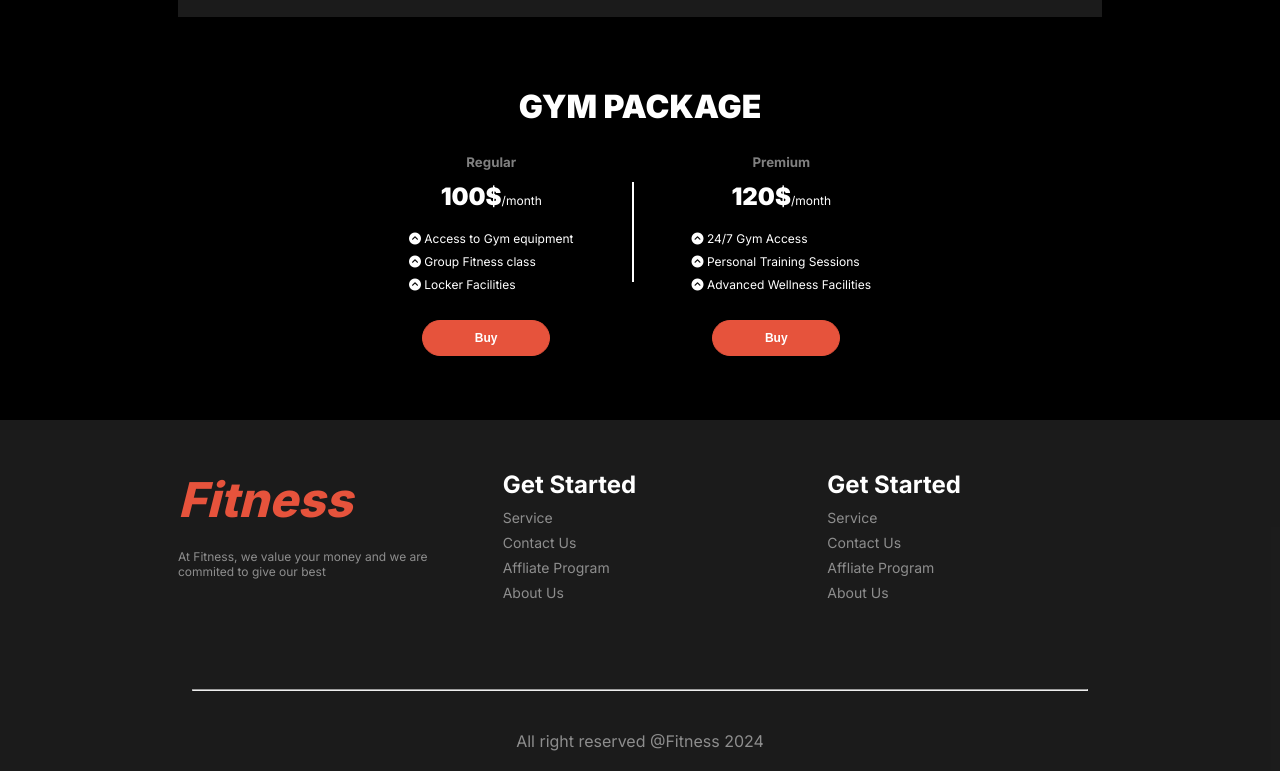
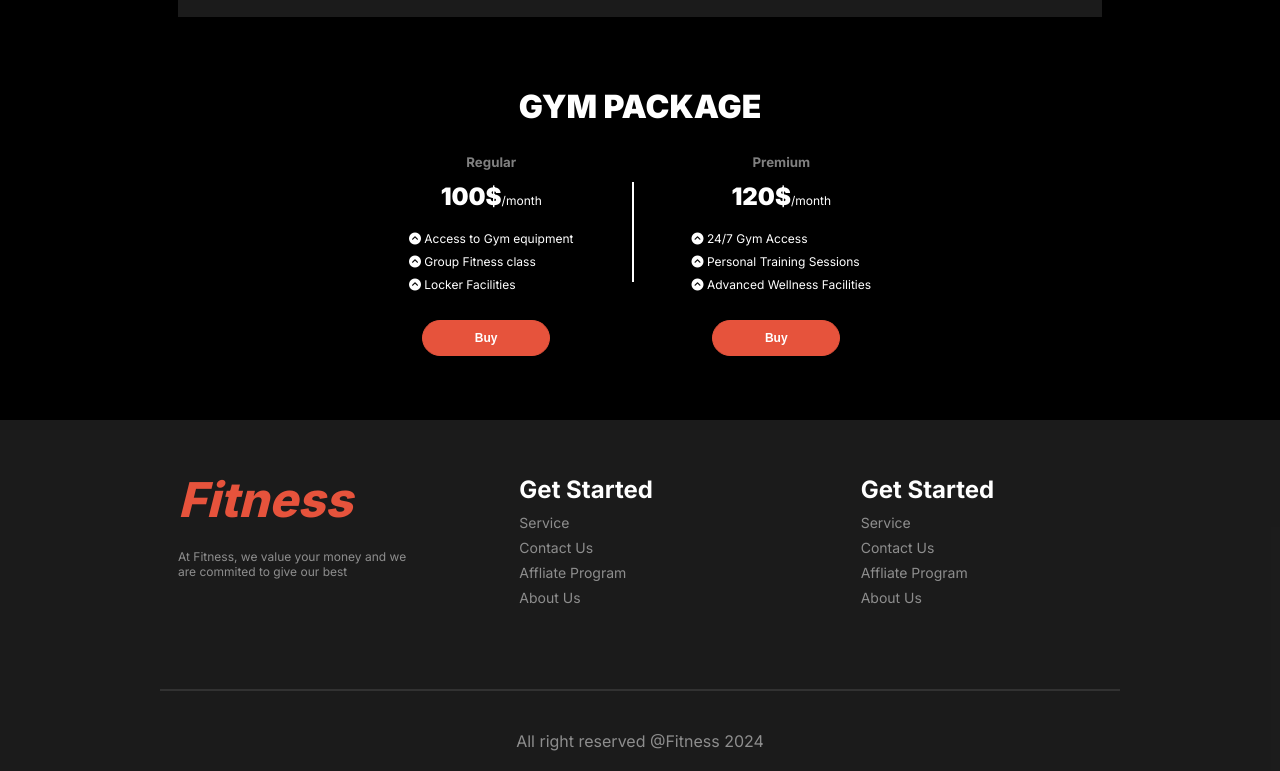
Before and after one commit to Arup53/PH-ASSIGN-2-ARUP, a plain HTML site: page index.html in a window 1280 px wide. Shown: the part 3030-3801 px from the top of the page. Drawn offline with Linux system fonts and the light colour scheme; a web font is replaced by a local one.

Commit message:
minor modification

```diff
--- a/style/responsive.css
+++ b/style/responsive.css
@@ -134,6 +134,7 @@
 /* footer section */
 .footer-content{
     grid-template-columns: repeat(1,1fr);
+    gap: 50px;
 
 }
 
--- a/style/style.css
+++ b/style/style.css
@@ -552,8 +552,10 @@ font-weight: 400;
 .footer-content{
     padding: 50px;
     display: grid;
+    justify-content: center;
+    align-items: center;
     grid-template-columns: repeat(3,1fr);
-    gap: 50px;
+    gap: 100px;
 
 }
 
@@ -594,8 +596,9 @@ font-weight: 400;
 }
 
 .line {
-    width: 70%;
+    width: 75%;
     margin-bottom: 1.25rem;
+    border: 1px solid rgba(255, 255, 255, 0.1);
 }
 
 .footer-bottom p {
```
